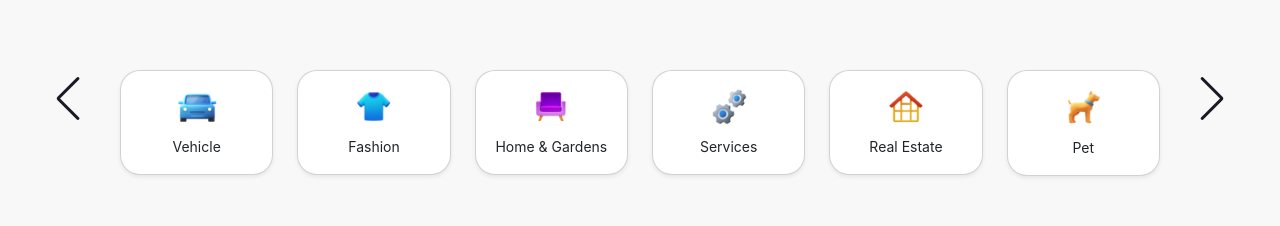
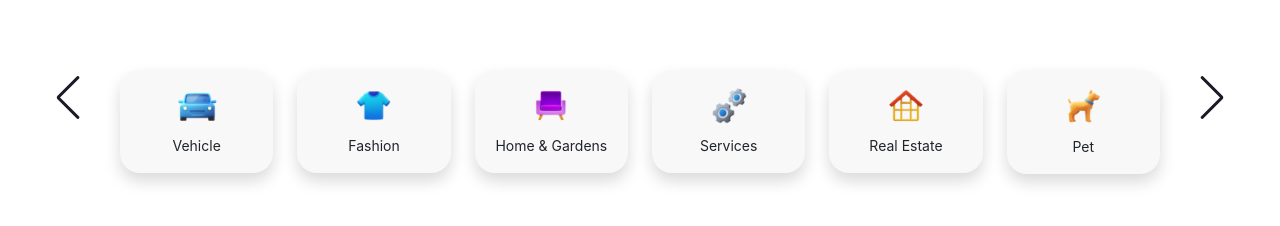
Before and after one commit to pesesu/fliptit-frotend, a React (Create React App) app: page / in a window 1280 px wide. Shown: the part 379-605 px from the top of the page. Built offline with nearby package versions, Linux system fonts and the light colour scheme.

Commit message:
Redesigned category card

```diff
--- a/src/index.css
+++ b/src/index.css
@@ -10,7 +10,6 @@ body {
   -webkit-font-smoothing: antialiased;
   -moz-osx-font-smoothing: grayscale;
   color: #1C1825;
-  background: #F8F8F8;
 }
 
 code {
--- a/src/pages/LandingPage.jsx
+++ b/src/pages/LandingPage.jsx
@@ -81,8 +81,8 @@ const LandingPage = () => {
                 {CardsData.slice(startIndex, startIndex + 6).map((card) => (
                   <div key={card.id} className="col-md-2 my-2">
                     <div
-                      style={{ borderRadius: "20px" }}
-                      className="card shadow-sm"
+                      style={{ borderRadius: "20px", border:"none", background:"#F8F8F8" }}
+                      className="card shadow"
                     >
                       <div className="card-body text-center d-flex flex-column align-items-center justify-content-center">
                         <img
```
